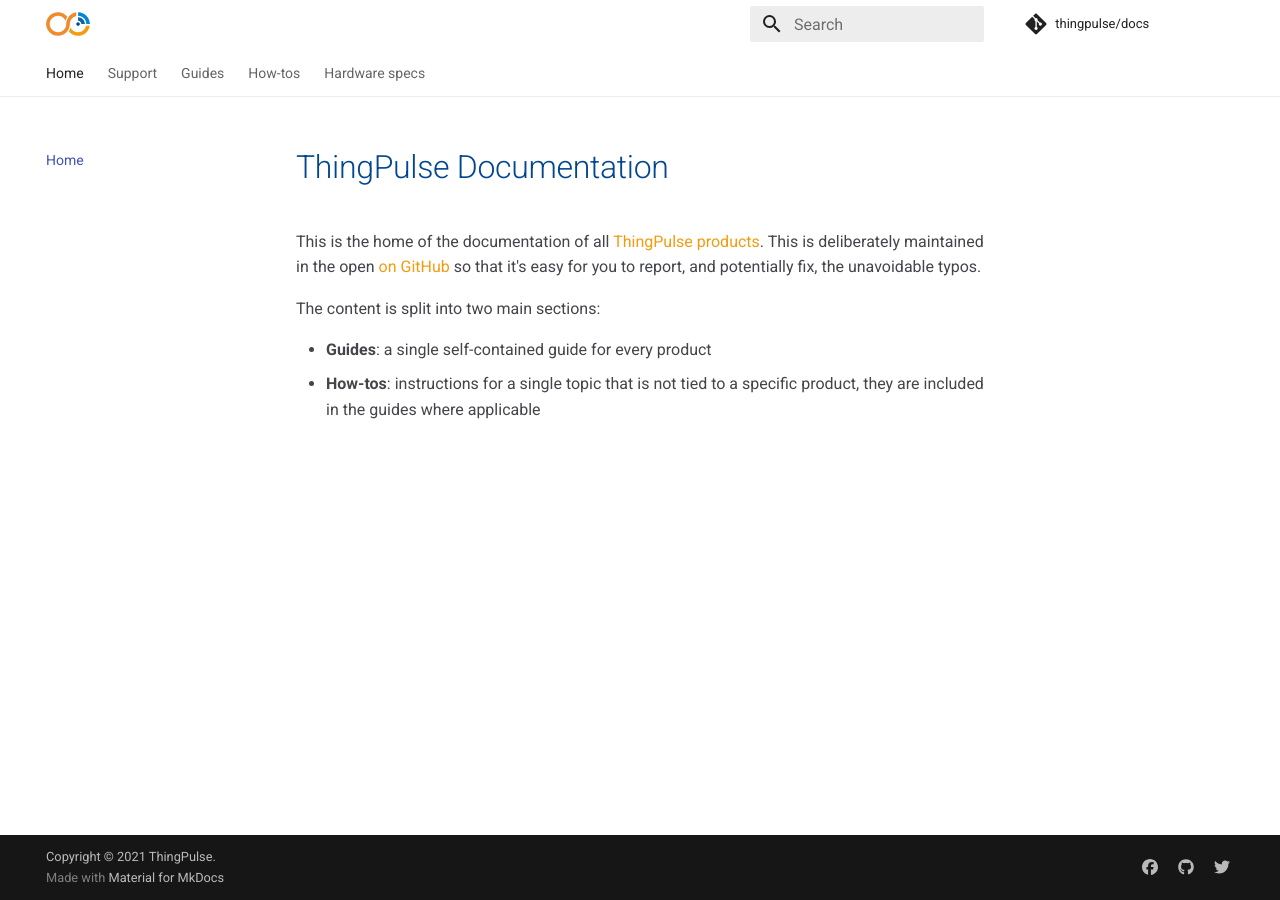
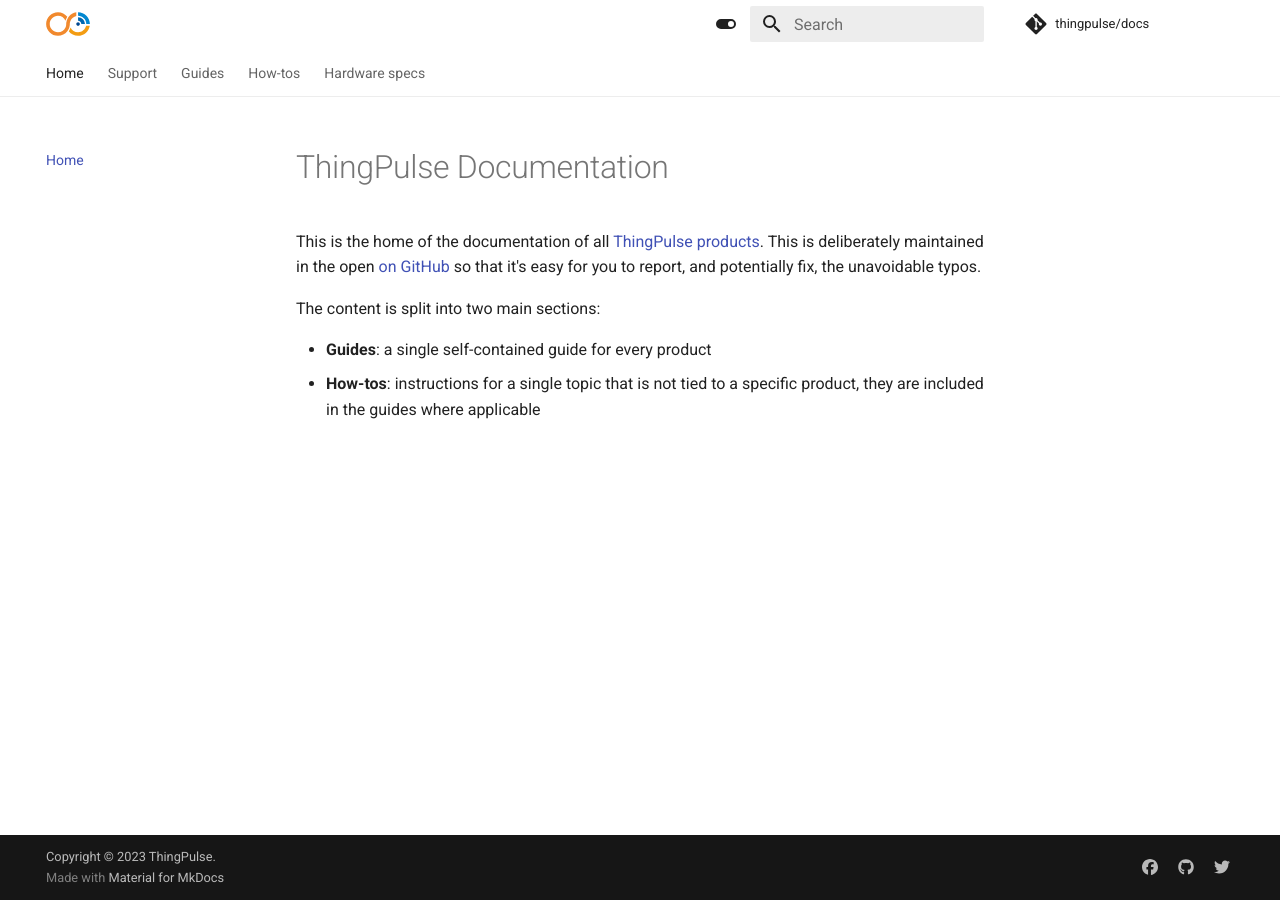
Before and after one commit to ThingPulse/docs, an MkDocs documentation site: the page built from docs/index.md, in a window 1280 px wide. Built offline with MkDocs 1.6.1 and Material for MkDocs 9.7.7, drawn with Linux system fonts in a browser that asks for light colours; comment, search, counter and statistics services are not loaded.

```diff
--- a/mkdocs.yml
+++ b/mkdocs.yml
@@ -6,10 +6,7 @@ site_description: ThingPulse docs
 site_author: Marcel Stör & Dani Eichhorn
 repo_name: thingpulse/docs
 repo_url: https://github.com/thingpulse/docs
-copyright: Copyright &copy; 2021 <a href="https://thingpulse.com">ThingPulse</a>.
-
-extra_css:
-  - css/thingpulse.css
+copyright: Copyright &copy; 2023 <a href="https://thingpulse.com">ThingPulse</a>.
 
 # Configuration
 theme:
@@ -26,8 +23,26 @@ theme:
   feature:
     tabs: true
   palette:
-    primary: white
-    accent: orange
+    # Palette toggle for light mode
+    - media: "(prefers-color-scheme: light)"
+      scheme: default
+      primary: white
+      accent: orange
+      toggle:
+        icon: material/toggle-switch
+        name: Switch to dark mode
+    # Palette toggle for dark mode
+    - media: "(prefers-color-scheme: dark)"
+      scheme: slate
+      primary: indigo
+      accent: orange
+      toggle:
+        icon: material/toggle-switch-off-outline
+        name: Switch to light mode
+
+  features:
+    # https://squidfunk.github.io/mkdocs-material/reference/code-blocks/#code-copy-button
+    - content.code.copy
 
 extra:
   # https://squidfunk.github.io/mkdocs-material/getting-started/#adding-social-links
@@ -70,16 +85,21 @@ markdown_extensions:
       permalink: §
   # https://python-markdown.github.io/extensions/definition_lists/
   - def_list
-  - codehilite
   # https://github.com/mkdocs/mkdocs/issues/777#issuecomment-308266201
   - markdown_include.include:
       base_path: docs
   # https://facelessuser.github.io/pymdown-extensions/
   # https://squidfunk.github.io/mkdocs-material/extensions/pymdown/
+  - pymdownx.betterem:
+      smart_enable: all
   - pymdownx.magiclink
   - pymdownx.mark
   - pymdownx.smartsymbols
   - pymdownx.tilde
   - pymdownx.inlinehilite
-  - pymdownx.betterem:
-      smart_enable: all
+  - pymdownx.snippets
+  - pymdownx.superfences
+  - pymdownx.highlight:
+      anchor_linenums: true
+      line_spans: __span
+      pygments_lang_class: true
--- a/requirements.txt
+++ b/requirements.txt
@@ -1,4 +1,4 @@
-mkdocs==1.3.1
-mkdocs-material==8.5.1
+mkdocs==1.4.2
+mkdocs-material==9.1.8
 markdown-include>=0.5.1
 pymdown-extensions>=7.0
```
